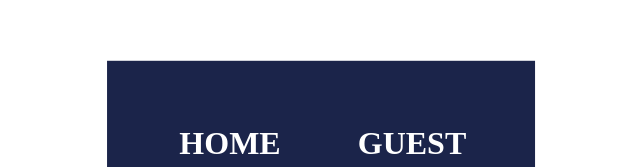
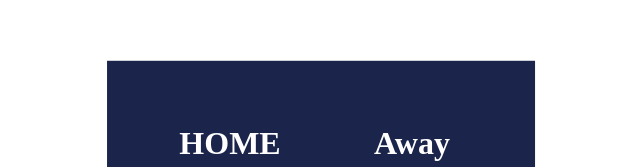
Before and after one commit to Sytreacy/basketball-scoreboard, a plain HTML site: page index.html in a window 1280 px wide. Shown: the part 143-310 px from the top of the page, 319-959 px from the left. Drawn offline with Linux system fonts and the light colour scheme.

Commit message:
Update index.html
change team name "Guest" to "Away"

```diff
--- a/index.html
+++ b/index.html
@@ -18,7 +18,7 @@
           </div>
         </div>
         <div class="team-score-2">
-          <h3 class="white team-name">GUEST</h3>
+          <h3 class="white team-name">Away</h3>
           <div class="box">
             <span id="guest-score" class="score-result digital-font">1</span>
           </div>
```
